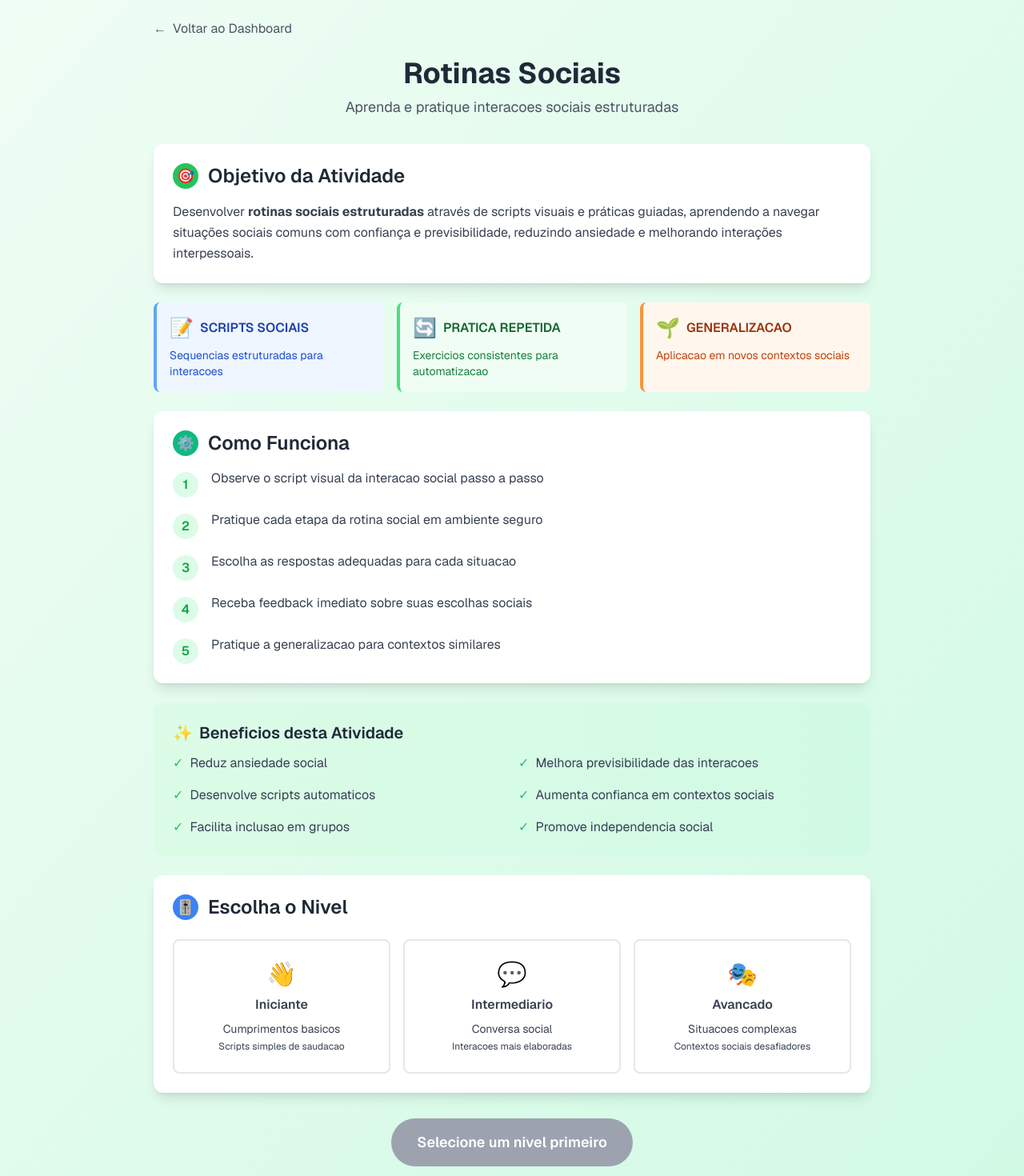
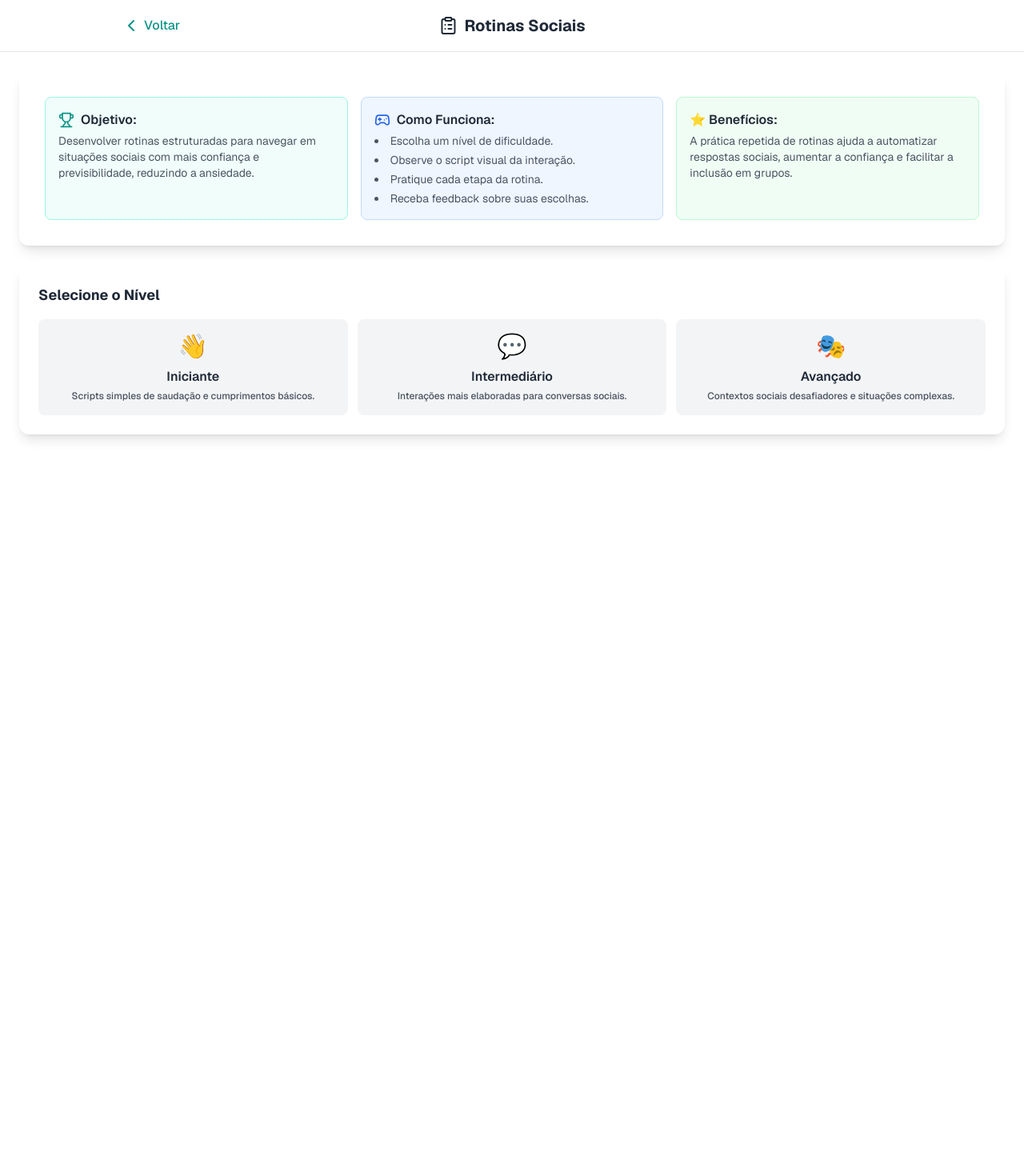
Before and after one commit to ClaudemirWork/teaplus-working, a Next.js app: page /social-routines in a window 1280 px wide. Shown: the top 1470 px of the page at 80% size. After the commit the page ends 800 px from the top, so only its background shows below. Built offline with nearby package versions, Linux system fonts and the light colour scheme.

Commit message:
Update page.tsx atualização de layout e botão voltar do jogo rotinas sociais

```diff
--- a/app/social-routines/page.tsx
+++ b/app/social-routines/page.tsx
@@ -2,10 +2,33 @@
 
 import { useState } from 'react';
 import { useRouter } from 'next/navigation';
+import { GameHeader } from '@/components/GameHeader';
+import { ClipboardList, Trophy, Gamepad2 } from 'lucide-react';
 
 export default function SocialRoutines() {
   const router = useRouter();
   const [selectedLevel, setSelectedLevel] = useState<string>('');
+
+  const levels = [
+    {
+      id: 'beginner',
+      name: 'Iniciante',
+      icon: '👋',
+      description: 'Scripts simples de saudação e cumprimentos básicos.',
+    },
+    {
+      id: 'intermediate',
+      name: 'Intermediário',
+      icon: '💬',
+      description: 'Interações mais elaboradas para conversas sociais.',
+    },
+    {
+      id: 'advanced',
+      name: 'Avançado',
+      icon: '🎭',
+      description: 'Contextos sociais desafiadores e situações complexas.',
+    },
+  ];
 
   const handleStartActivity = () => {
     if (selectedLevel) {
@@ -14,233 +37,91 @@ export default function SocialRoutines() {
   };
 
   return (
-    <div className="min-h-screen bg-gradient-to-br from-green-50 to-emerald-100 p-6">
-      <div className="max-w-4xl mx-auto">
-        {/* Botao Voltar - Topo */}
-        <div className="mb-6">
-          <button
-            onClick={() => router.push('/combined')}
-            className="flex items-center text-gray-600 hover:text-gray-800 transition-colors"
-          >
-            <span className="mr-2">←</span>
-            Voltar ao Dashboard
-          </button>
-        </div>
+    <>
+      {/* 1. CABEÇALHO PADRÃO APLICADO */}
+      <GameHeader
+        title="Rotinas Sociais"
+        icon={<ClipboardList className="h-6 w-6" />}
+        showSaveButton={false}
+      />
 
-        {/* Header */}
-        <div className="text-center mb-8">
-          <h1 className="text-4xl font-bold text-gray-800 mb-2">Rotinas Sociais</h1>
-          <p className="text-lg text-gray-600">Aprenda e pratique interacoes sociais estruturadas</p>
-        </div>
+      {/* 2. LAYOUT PADRÃO DA TELA INICIAL APLICADO */}
+      <main className="p-4 sm:p-6 max-w-7xl mx-auto w-full">
+        <div className="space-y-6">
 
-        {/* Objetivo da Atividade */}
-        <div className="bg-white rounded-xl shadow-lg p-6 mb-6">
-          <div className="flex items-center mb-4">
-            <div className="w-8 h-8 bg-green-500 rounded-full flex items-center justify-center mr-3">
-              <span className="text-white text-lg">🎯</span>
-            </div>
-            <h2 className="text-2xl font-semibold text-gray-800">Objetivo da Atividade</h2>
-          </div>
-          <p className="text-gray-700 leading-relaxed">
-            Desenvolver <strong>rotinas sociais estruturadas</strong> através de scripts visuais e práticas guiadas,
-            aprendendo a navegar situações sociais comuns com confiança e previsibilidade,
-            reduzindo ansiedade e melhorando interações interpessoais.
+          {/* Bloco 1: Cards Informativos */}
+          <div className="bg-white rounded-xl shadow-lg p-6 sm:p-8">
+            <div className="grid grid-cols-1 md:grid-cols-3 gap-4">
+
+              {/* Card de Objetivo */}
+              <div className="bg-teal-50 border border-teal-200 rounded-lg p-4">
+                <h3 className="font-semibold text-gray-800 mb-1 flex items-center">
+                  <Trophy className="h-5 w-5 mr-2 text-teal-600" /> Objetivo:
+                </h3>
+                <p className="text-sm text-gray-600">
+                  Desenvolver rotinas estruturadas para navegar em situações sociais com mais confiança e previsibilidade, reduzindo a ansiedade.
                 </p>
               </div>
 
-        {/* Elementos das Rotinas Sociais */}
-        <div className="grid md:grid-cols-3 gap-4 mb-6">
-          <div className="bg-blue-50 border-l-4 border-blue-400 p-4 rounded-lg">
-            <div className="flex items-center mb-2">
-              <span className="text-2xl mr-2">📝</span>
-              <h3 className="font-semibold text-blue-800">SCRIPTS SOCIAIS</h3>
-            </div>
-            <p className="text-blue-700 text-sm">Sequencias estruturadas para interacoes</p>
+              {/* Card de Como Jogar */}
+              <div className="bg-blue-50 border border-blue-200 rounded-lg p-4">
+                <h3 className="font-semibold text-gray-800 mb-1 flex items-center">
+                  <Gamepad2 className="h-5 w-5 mr-2 text-blue-600" /> Como Funciona:
+                </h3>
+                <ul className="list-disc list-inside text-sm text-gray-600 space-y-1">
+                  <li>Escolha um nível de dificuldade.</li>
+                  <li>Observe o script visual da interação.</li>
+                  <li>Pratique cada etapa da rotina.</li>
+                  <li>Receba feedback sobre suas escolhas.</li>
+                </ul>
               </div>
 
-          <div className="bg-green-50 border-l-4 border-green-400 p-4 rounded-lg">
-            <div className="flex items-center mb-2">
-              <span className="text-2xl mr-2">🔄</span>
-              <h3 className="font-semibold text-green-800">PRATICA REPETIDA</h3>
-            </div>
-            <p className="text-green-700 text-sm">Exercicios consistentes para automatizacao</p>
+              {/* Card de Avaliação/Progresso */}
+              <div className="bg-green-50 border border-green-200 rounded-lg p-4">
+                <h3 className="font-semibold text-gray-800 mb-1">⭐ Benefícios:</h3>
+                <p className="text-sm text-gray-600">
+                  A prática repetida de rotinas ajuda a automatizar respostas sociais, aumentar a confiança e facilitar a inclusão em grupos.
+                </p>
               </div>
 
-          <div className="bg-orange-50 border-l-4 border-orange-400 p-4 rounded-lg">
-            <div className="flex items-center mb-2">
-              <span className="text-2xl mr-2">🌱</span>
-              <h3 className="font-semibold text-orange-800">GENERALIZACAO</h3>
-            </div>
-            <p className="text-orange-700 text-sm">Aplicacao em novos contextos sociais</p>
             </div>
           </div>
 
-        {/* Como Funciona */}
-        <div className="bg-white rounded-xl shadow-lg p-6 mb-6">
-          <div className="flex items-center mb-4">
-            <div className="w-8 h-8 bg-emerald-500 rounded-full flex items-center justify-center mr-3">
-              <span className="text-white text-lg">⚙️</span>
-            </div>
-            <h2 className="text-2xl font-semibold text-gray-800">Como Funciona</h2>
-          </div>
-
-          <div className="space-y-4">
-            <div className="flex items-start">
-              <div className="w-8 h-8 bg-green-100 rounded-full flex items-center justify-center mr-4 mt-1">
-                <span className="text-green-600 font-semibold">1</span>
-              </div>
-              <div>
-                <p className="text-gray-700">Observe o script visual da interacao social passo a passo</p>
+          {/* Bloco 2: Seleção de Nível */}
+          <div className="bg-white rounded-xl shadow-lg p-6">
+            <h2 className="text-lg font-bold text-gray-800 mb-4">Selecione o Nível</h2>
+            <div className="grid grid-cols-1 md:grid-cols-3 gap-3">
+              {levels.map((level) => (
+                <button
+                  key={level.id}
+                  onClick={() => setSelectedLevel(level.id)}
+                  className={`p-4 rounded-lg font-medium text-center transition-transform transform hover:scale-105 ${
+                    selectedLevel === level.id
+                      ? 'bg-blue-600 text-white shadow-lg ring-2 ring-blue-400'
+                      : 'bg-gray-100 text-gray-800 hover:bg-gray-200'
+                  }`}
+                >
+                  <div className="text-3xl mb-2">{level.icon}</div>
+                  <div className="text-base font-semibold">{level.name}</div>
+                  <div className="text-xs opacity-80 mt-1">{level.description}</div>
+                </button>
+              ))}
             </div>
           </div>
 
-            <div className="flex items-start">
-              <div className="w-8 h-8 bg-green-100 rounded-full flex items-center justify-center mr-4 mt-1">
-                <span className="text-green-600 font-semibold">2</span>
-              </div>
-              <div>
-                <p className="text-gray-700">Pratique cada etapa da rotina social em ambiente seguro</p>
-              </div>
-            </div>
-
-            <div className="flex items-start">
-              <div className="w-8 h-8 bg-green-100 rounded-full flex items-center justify-center mr-4 mt-1">
-                <span className="text-green-600 font-semibold">3</span>
-              </div>
-              <div>
-                <p className="text-gray-700">Escolha as respostas adequadas para cada situacao</p>
-              </div>
-            </div>
-
-            <div className="flex items-start">
-              <div className="w-8 h-8 bg-green-100 rounded-full flex items-center justify-center mr-4 mt-1">
-                <span className="text-green-600 font-semibold">4</span>
-              </div>
-              <div>
-                <p className="text-gray-700">Receba feedback imediato sobre suas escolhas sociais</p>
-              </div>
-            </div>
-
-            <div className="flex items-start">
-              <div className="w-8 h-8 bg-green-100 rounded-full flex items-center justify-center mr-4 mt-1">
-                <span className="text-green-600 font-semibold">5</span>
-              </div>
-              <div>
-                <p className="text-gray-700">Pratique a generalizacao para contextos similares</p>
-              </div>
-            </div>
-          </div>
-        </div>
-
-        {/* Beneficios */}
-        <div className="bg-gradient-to-r from-green-100 to-emerald-100 rounded-xl p-6 mb-6">
-          <h3 className="text-xl font-semibold text-gray-800 mb-3 flex items-center">
-            <span className="mr-2">✨</span>
-            Beneficios desta Atividade
-          </h3>
-          <div className="grid md:grid-cols-2 gap-4">
-            <div className="flex items-center">
-              <span className="text-green-500 mr-2">✓</span>
-              <span className="text-gray-700">Reduz ansiedade social</span>
-            </div>
-            <div className="flex items-center">
-              <span className="text-green-500 mr-2">✓</span>
-              <span className="text-gray-700">Melhora previsibilidade das interacoes</span>
-            </div>
-            <div className="flex items-center">
-              <span className="text-green-500 mr-2">✓</span>
-              <span className="text-gray-700">Desenvolve scripts automaticos</span>
-            </div>
-            <div className="flex items-center">
-              <span className="text-green-500 mr-2">✓</span>
-              <span className="text-gray-700">Aumenta confianca em contextos sociais</span>
-            </div>
-            <div className="flex items-center">
-              <span className="text-green-500 mr-2">✓</span>
-              <span className="text-gray-700">Facilita inclusao em grupos</span>
-            </div>
-            <div className="flex items-center">
-              <span className="text-green-500 mr-2">✓</span>
-              <span className="text-gray-700">Promove independencia social</span>
-            </div>
-          </div>
-        </div>
-
-        {/* Escolha o Nivel */}
-        <div className="bg-white rounded-xl shadow-lg p-6 mb-8">
-          <div className="flex items-center mb-6">
-            <div className="w-8 h-8 bg-blue-500 rounded-full flex items-center justify-center mr-3">
-              <span className="text-white text-lg">🎚️</span>
-            </div>
-            <h2 className="text-2xl font-semibold text-gray-800">Escolha o Nivel</h2>
-          </div>
-
-          <div className="grid md:grid-cols-3 gap-4">
+          {/* Bloco 3: Botão Iniciar */}
+          {selectedLevel && (
+            <div className="text-center pt-4">
               <button
-              onClick={() => setSelectedLevel('beginner')}
-              className={`p-6 rounded-lg border-2 transition-all ${
-                selectedLevel === 'beginner'
-                  ? 'border-green-500 bg-green-50 text-green-700'
-                  : 'border-gray-200 hover:border-green-300 text-gray-700'
-              }`}
+                onClick={handleStartActivity}
+                className="bg-blue-500 hover:bg-blue-600 text-white font-bold py-4 px-8 rounded-full text-lg transition-transform transform hover:scale-105 shadow-lg"
               >
-              <div className="text-center">
-                <div className="text-3xl mb-2">👋</div>
-                <h3 className="font-semibold mb-2">Iniciante</h3>
-                <p className="text-sm">Cumprimentos basicos</p>
-                <p className="text-xs mt-1">Scripts simples de saudacao</p>
-              </div>
-            </button>
-
-            <button
-              onClick={() => setSelectedLevel('intermediate')}
-              className={`p-6 rounded-lg border-2 transition-all ${
-                selectedLevel === 'intermediate'
-                  ? 'border-orange-500 bg-orange-50 text-orange-700'
-                  : 'border-gray-200 hover:border-orange-300 text-gray-700'
-              }`}
-            >
-              <div className="text-center">
-                <div className="text-3xl mb-2">💬</div>
-                <h3 className="font-semibold mb-2">Intermediario</h3>
-                <p className="text-sm">Conversa social</p>
-                <p className="text-xs mt-1">Interacoes mais elaboradas</p>
-              </div>
-            </button>
-
-            <button
-              onClick={() => setSelectedLevel('advanced')}
-              className={`p-6 rounded-lg border-2 transition-all ${
-                selectedLevel === 'advanced'
-                  ? 'border-purple-500 bg-purple-50 text-purple-700'
-                  : 'border-gray-200 hover:border-purple-300 text-gray-700'
-              }`}
-            >
-              <div className="text-center">
-                <div className="text-3xl mb-2">🎭</div>
-                <h3 className="font-semibold mb-2">Avancado</h3>
-                <p className="text-sm">Situacoes complexas</p>
-                <p className="text-xs mt-1">Contextos sociais desafiadores</p>
-              </div>
+                🚀 Iniciar Rotinas Sociais
               </button>
             </div>
+          )}
         </div>
-
-        {/* Botao Iniciar */}
-        <div className="text-center">
-          <button
-            onClick={handleStartActivity}
-            disabled={!selectedLevel}
-            className={`px-8 py-4 rounded-full text-white font-semibold text-lg transition-all ${
-              selectedLevel
-                ? 'bg-gradient-to-r from-green-500 to-emerald-600 hover:from-green-600 hover:to-emerald-700 shadow-lg hover:shadow-xl transform hover:scale-105'
-                : 'bg-gray-400 cursor-not-allowed'
-            }`}
-          >
-            {selectedLevel ? '▶ Iniciar Rotinas Sociais' : 'Selecione um nivel primeiro'}
-          </button>
-        </div>
-      </div>
-    </div>
+      </main>
+    </>
   );
 }
```
Lines whose indentation alone changed are shown as unchanged.
